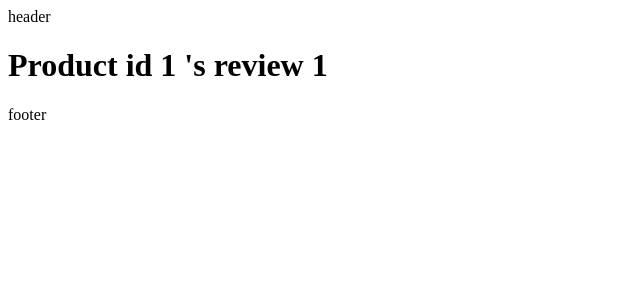
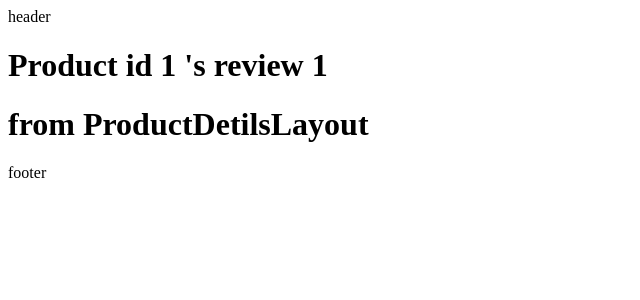
Before and after one commit to atanushil/NextJs-Tutorial, a Next.js app in the folder my-app/: page /products/1/reviews/1 in a window 1280 px wide. Shown: the top 300 px of the page, without its empty margins (0-640 px from the left). Built offline with nearby package versions, Linux system fonts and the light colour scheme.

Commit message:
nested layout

```diff
--- /dev/null
+++ b/my-app/src/app/products/[productId]/layout.tsx
@@ -0,0 +1,10 @@
+import React from "react";
+
+export default  function ProductDetilsLayout({children}:{children:React.ReactNode}){
+    return (
+        <>
+        {children}
+        <h1>from ProductDetilsLayout</h1>
+        </>
+        )
+}
```
